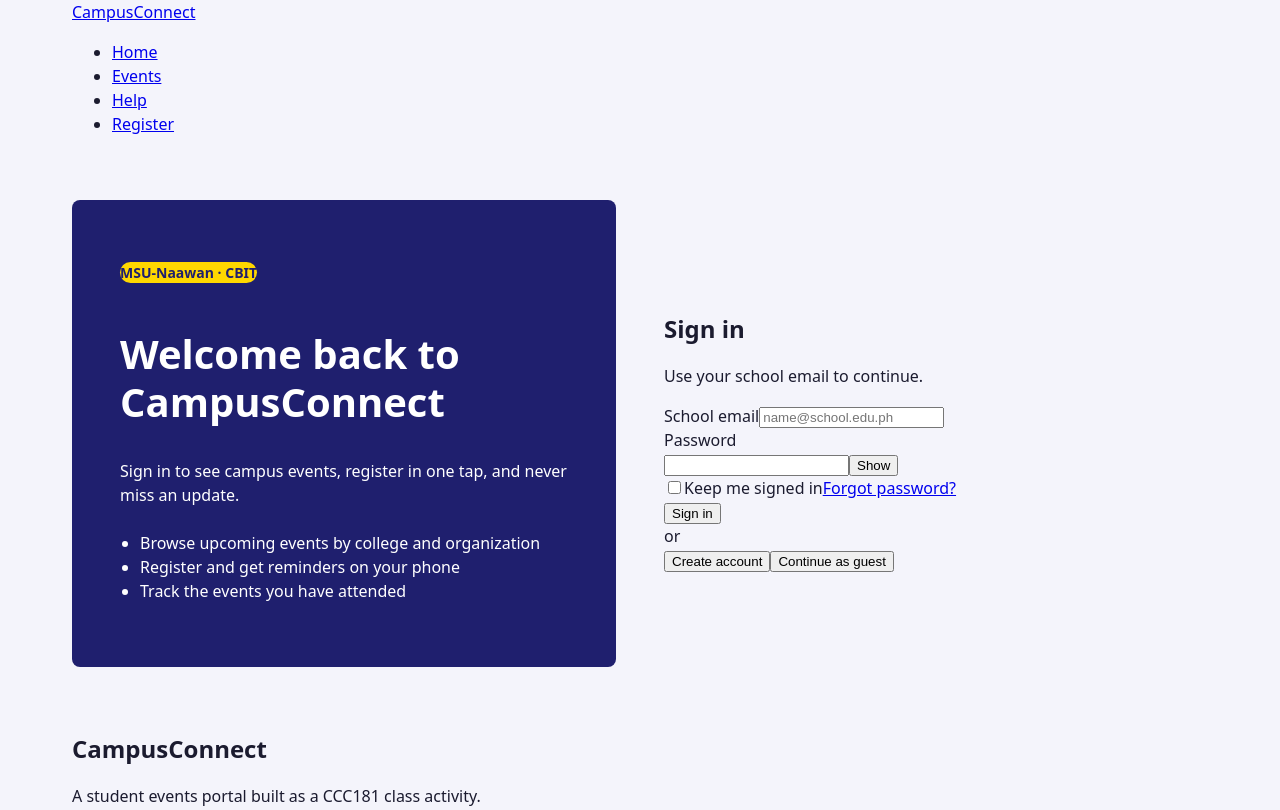
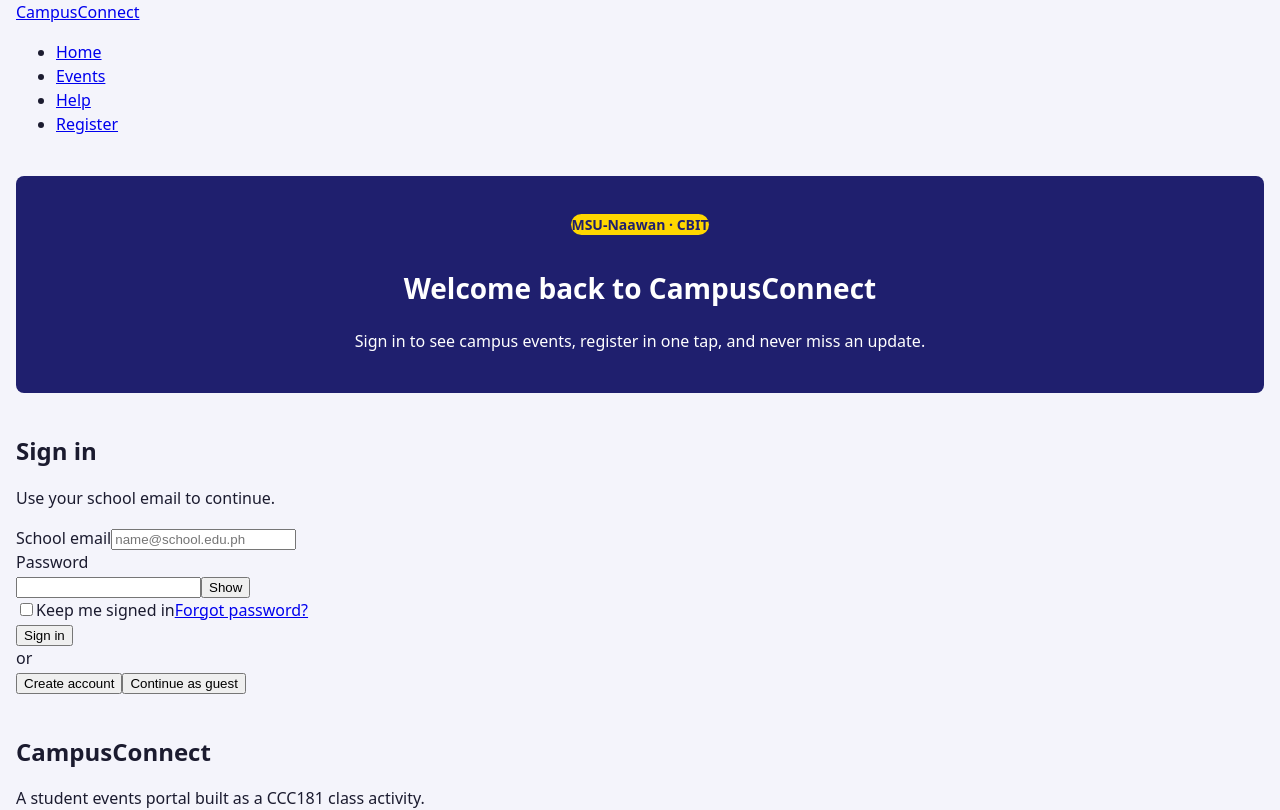
Before and after one commit to preciousmaedala/ccc181-week10-group1, a React (Vite) app: page / in a window 1280 px wide. Shown: the top 810 px of the page. Built offline with nearby package versions, Linux system fonts and the light colour scheme.

Commit message:
Add mobile-first phone styles

```diff
--- a/src/styles/base.css
+++ b/src/styles/base.css
@@ -29,8 +29,6 @@
    TODO .brand-panel__title   font-size: 1.75rem
    TODO .brand-panel__perks   display: none   (phones show only what matters most)
    -------------------------------------------------------------------- */
-/* ---- 1. PHONE (no media query) ------------------------------------ */
-
 .page {
   min-height: 100vh;
   display: flex;
@@ -80,20 +78,13 @@
 
 
 
+
 /* ---- 2. 768px and up (tablets) ---------------------------------------
    TODO @media (min-width: 768px)
         .container            wider side padding (2rem)
         .brand-panel          more padding (2rem)
    -------------------------------------------------------------------- */
-@media (min-width: 768px) {
-  .container {
-    padding-inline: 2rem;
-  }
 
-  .brand-panel {
-    padding: 2rem;
-  }
-}
 
 
 
@@ -107,29 +98,6 @@
                               margin-top 1.5rem; left padding 1.25rem
    -------------------------------------------------------------------- */
 
-@media (min-width: 1024px) {
-  .login-layout {
-    grid-template-columns: 1fr 1fr;
-    align-items: center;
-    gap: 3rem;
-    padding-block: 3rem;
-  }
-
-  .brand-panel {
-    text-align: left;
-    padding: 3rem;
-  }
-
-  .brand-panel__title {
-    font-size: 2.5rem;
-  }
-
-  .brand-panel__perks {
-    display: block;
-    margin-top: 1.5rem;
-    padding-left: 1.25rem;
-  }
-}
 
 
 
@@ -137,9 +105,3 @@
    TODO @media (min-width: 1280px)
         .container            max-width: 1200px; centered (margin-inline: auto)
    -------------------------------------------------------------------- */
-@media (min-width: 1280px) {
-  .container {
-    max-width: 1200px;
-    margin-inline: auto;
-  }
-}
```
